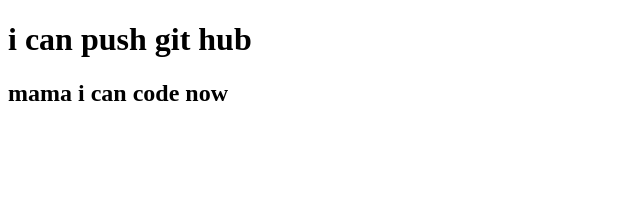
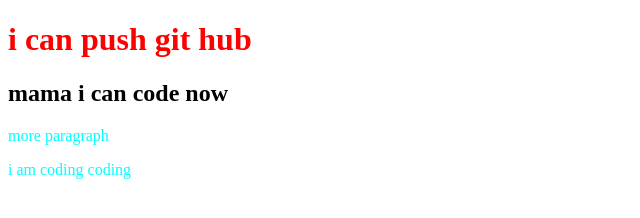
Before and after one commit to kassafchowdhury/my-first-repository, a plain HTML site: page index.html in a window 1280 px wide. Shown: the whole page, without its empty margins (0-640 px from the left). Drawn offline with Linux system fonts and the light colour scheme.

Commit message:
style added

```diff
--- a/index.html
+++ b/index.html
@@ -5,10 +5,13 @@
     <meta http-equiv="X-UA-Compatible" content="IE=edge">
     <meta name="viewport" content="width=device-width, initial-scale=1.0">
     <title>my first repository</title>
+    <link rel="stylesheet" href="style.css">
 </head>
 <body>
     <h1>i can push git hub</h1>
     <h2>mama i can code now</h2>
+    <p>more paragraph</p>
+    <p>i am coding coding</p>
 
 </body>
 </html>
--- /dev/null
+++ b/style.css
@@ -0,0 +1,6 @@
+h1{
+    color: red;
+}
+p{
+    color: aqua;
+}
```
Also changed, not shown: 1 other file.
